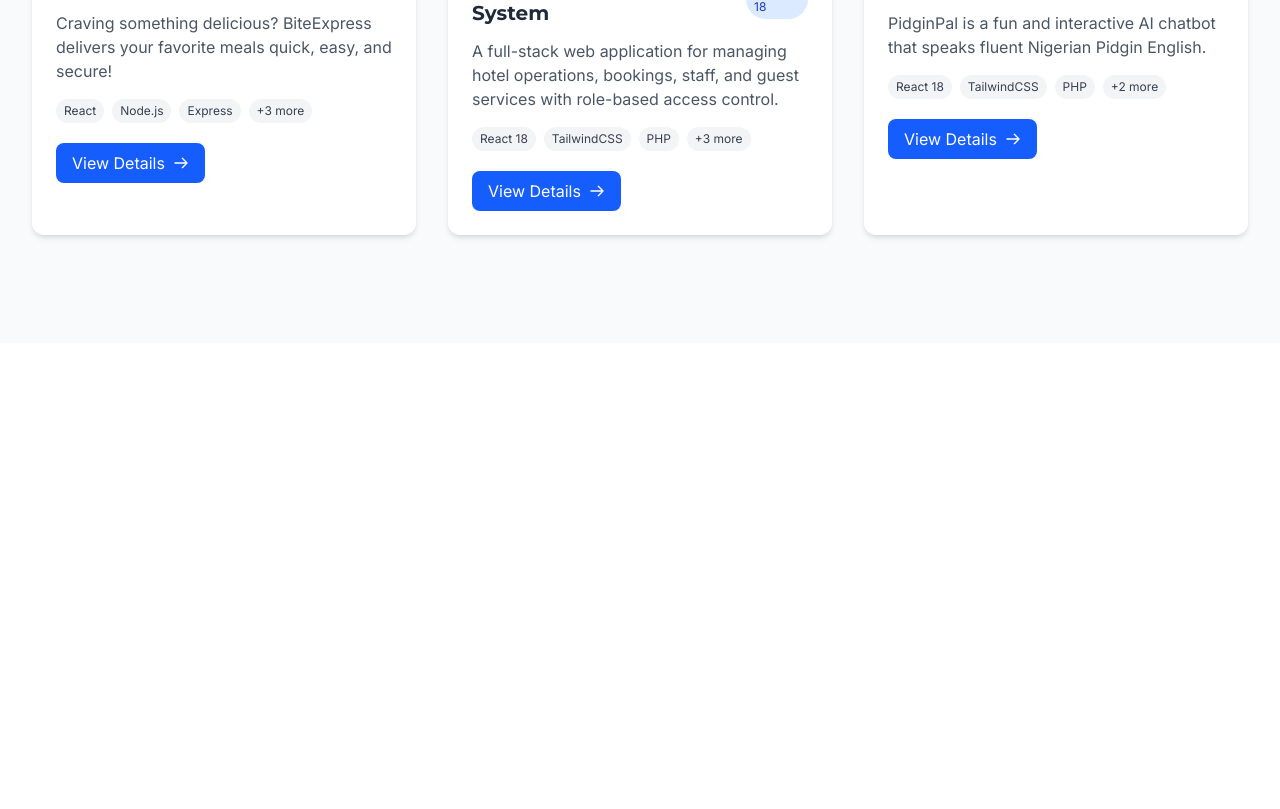
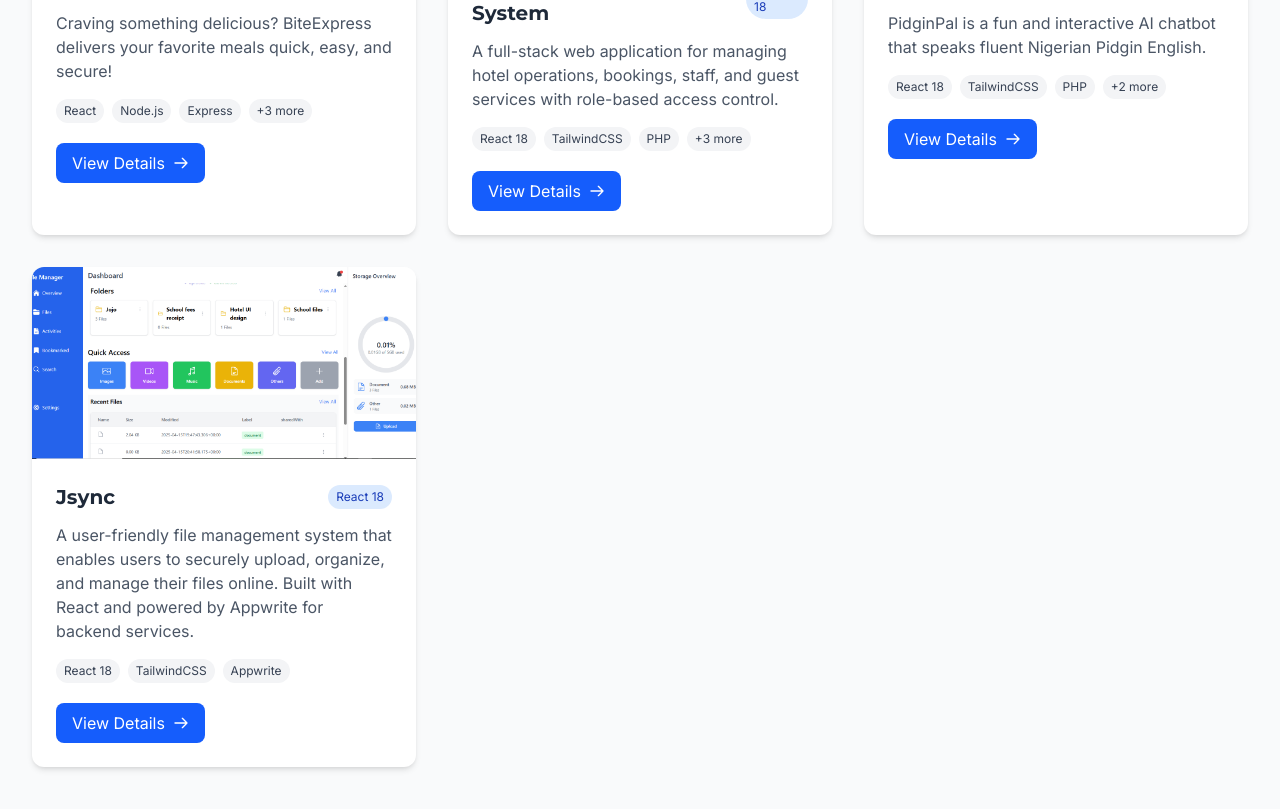
Before and after one commit to JCTECH111/JoeCode, a React (Vite) app: page /projects in a window 1280 px wide. Shown: the part 457-1266 px from the top of the page. Before the commit the page ends 800 px from the top, so only its background shows below. Built offline with nearby package versions, Linux system fonts and the light colour scheme.

Commit message:
working on the project.json data

```diff
--- a/src/components/PortfolioMarquee.jsx
+++ b/src/components/PortfolioMarquee.jsx
@@ -7,13 +7,14 @@
 import project_6 from "../assets/project-6.png"
 import project_7 from "../assets/project-7.png"
 import project_8 from "../assets/project-8.png"
+import project_9 from "../assets/project-9.png"
 
 function PortfolioMarquee() {
 
   return (
     <div className="my-12 absolute md:top-[15cm] top-[11cm]  w-full overflow-hidden  p-4">
       <Marquee speed={50}  gradient={false} className="py-8">
-  {[ project_8, project_1, project_2, project_3, project_4, project_5, project_6,project_7 ].map((img, index) => (
+  {[ project_8, project_1, project_2, project_3, project_4, project_5, project_6,project_7, project_9 ].map((img, index) => (
     <div
       key={index} // Don't forget the key prop
       className="transition-transform duration-500 hover:scale-105 relative mx-3 w-[12.5cm] h-[18rem] flex items-center justify-center bg-gray-50 rounded-3xl p-[2rem]  "
--- a/src/data/projects.json
+++ b/src/data/projects.json
@@ -52,5 +52,29 @@
       "github_url" :"" ,
       "thumbnail": "",
       "fullImage": ""
+    },
+    {
+      "id": "jsync",
+      "title": "Jsync",
+      "subtitle": "A file management system",
+      "shortDescription": "A user-friendly file management system that enables users to securely upload, organize, and manage their files online. Built with React and powered by Appwrite for backend services.",
+      "fullDescription": "A robust file manager web application built using React and Appwrite. This project allows users to upload, view, download, and manage their files efficiently. It includes user authentication, file metadata management, and a responsive design for seamless user experience.",
+      "stack": ["React 18", "TailwindCSS", "Appwrite"],
+      "features": [
+        "User Authentication",
+        "File Uploads",
+        "File Download",
+        "File Sharing",
+        "File Searching",
+        "File Management",
+        "Profile Images",
+        "Responsive Design",
+        "Email Verification"
+      ],
+      "github_status" : false,
+      "project_url": "jsync.vercel.app",
+      "github_url" :"" ,
+      "thumbnail": "",
+      "fullImage": ""
     }
   ]
--- a/src/pages/ProjectDetails.jsx
+++ b/src/pages/ProjectDetails.jsx
@@ -1,20 +1,27 @@
-import React from 'react';
+import React, { useState } from 'react';
 import { Link, useParams } from 'react-router-dom';
 import projectsData from '../data/projects.json';
 import { FaAngleLeft, FaGithub } from 'react-icons/fa6';
 import LinkingButton from '../components/LinkingButton';
 import Project9 from "../assets/project-9.png"
+import Project10 from '../assets/project-10.png';
 function ProjectDetail() {
   const { id } = useParams();
   const project = projectsData.find(p => p.id === id);
 
   if (!project) return <div className='text-center py-20 '>Project not found</div>;
-
+  const [customThumbnails, setCustomThumbnails] = useState({});
+  // Get image source for a specific project
+  const getImageSource = (project) => {
+    if (customThumbnails[project.id]) return customThumbnails[project.id];
+    if (project.thumbnail) return project.thumbnail;
+    return project.id === "pidgin-pal" ? Project9 : Project10;
+  };
   return (
     <div className='max-w-4xl mx-auto py-12 px-3 pt-[5rem]'>
       <div className='mb-8'>
         <img
-          src={project.fullImage === "" ? Project9 : project.thumbnail}
+          src={getImageSource(project)}
           alt={project.title}
           className='w-full h-auto rounded-xl shadow-md'
         />
--- a/src/pages/Projects.jsx
+++ b/src/pages/Projects.jsx
@@ -1,24 +1,33 @@
-import React from 'react';
+import React, { useState } from 'react';
 import { Link } from 'react-router-dom';
 import projectsData from '../data/projects.json';
 import LinkingButton from '../components/LinkingButton'
 import { FaAngleRight } from "react-icons/fa6";
-import Project9 from "../assets/project-9.png"
+import Project9 from '../assets/project-9.png';
+import Project10 from '../assets/project-10.png';
 
 function Projects() {
-  // const baseUrl = import.meta.env.VITE_BASE_URL;
+  // State to track custom thumbnails for each project
+  const [customThumbnails, setCustomThumbnails] = useState({});
+  // Get image source for a specific project
+  const getImageSource = (project) => {
+    if (customThumbnails[project.id]) return customThumbnails[project.id];
+    if (project.thumbnail) return project.thumbnail;
+    return project.id === "pidgin-pal" ? Project9 : Project10;
+  };
+
   return (
-    <div className='bg-white w-full mt-40 md:ml-16 max-w-6xl mx-auto '>
+    <div className='bg-white w-full mt-40 md:ml-16 max-w-6xl mx-auto'>
       <h1 className='text-2xl md:text-4xl font-bold text-gray-800 mb-12 text-center md:text-left'>
         A Peek Into My Work
       </h1>
 
       <div className='grid grid-cols-1 md:grid-cols-2 gap-8'>
-        {projectsData.map((project) => (
+        {projectsData.slice(0, 4).map((project) => (
           <div key={project.id} className='border border-gray-200 rounded-xl overflow-hidden shadow-lg hover:shadow-xl transition-shadow'>
-            <div className='h-48 overflow-hidden'>
+            <div className='h-48 overflow-hidden relative'>
               <img
-               src={project.thumbnail === "" ? Project9 : project.thumbnail}
+                src={getImageSource(project)}
                 alt={project.title}
                 className='w-full h-full object-cover'
               />
@@ -38,16 +47,16 @@
 
               <Link
                 to={`/projects/${project.id}`}
-                className=' flex w-[60%] items-center whitespace-nowrap px-6 py-2 bg-blue-600 text-white rounded-lg hover:bg-blue-700 transition-colors'
+                className='flex w-[60%] items-center whitespace-nowrap px-6 py-2 bg-blue-600 text-white rounded-lg hover:bg-blue-700 transition-colors'
               >
-                View Project <FaAngleRight  size={15} className='ml-3 font-bold float-right '/>
+                View Project <FaAngleRight size={15} className='ml-3 font-bold float-right'/>
               </Link>
             </div>
           </div>
         ))}
       </div>
       <div className='w-full flex text-center justify-center'>
-      <LinkingButton
+        <LinkingButton
           to="/projects"
           text="View All"
           className='mt-9'
--- a/src/pages/ProjectsPage.jsx
+++ b/src/pages/ProjectsPage.jsx
@@ -1,8 +1,17 @@
-import React from 'react';
+import React, { useState } from 'react';
 import { Link } from 'react-router-dom';
 import projectsData from '../data/projects.json';
 import Project9 from "../assets/project-9.png"
+import Project10 from '../assets/project-10.png';
 function ProjectsPage() {
+    const [customThumbnails, setCustomThumbnails] = useState({});
+    // Get image source for a specific project
+    const getImageSource = (project) => {
+      if (customThumbnails[project.id]) return customThumbnails[project.id];
+      if (project.thumbnail) return project.thumbnail;
+      return project.id === "pidgin-pal" ? Project9 : Project10;
+    };
+
   return (
     <div className="min-h-screen bg-gray-50 py-12 px-4 sm:px-6 lg:px-8 pt-[5rem]">
       <div className="max-w-7xl mx-auto">
@@ -24,7 +33,7 @@
               {/* Project Thumbnail */}
               <div className="h-48 overflow-hidden">
                 <img
-                  src={project.thumbnail === "" ? Project9 : project.thumbnail}
+                  src={getImageSource(project)}
                   alt={project.title}
                   className="w-full h-full object-cover hover:scale-105 transition-transform duration-500"
                 />
```
Also changed, not shown: src/assets/project-10.png (added).
